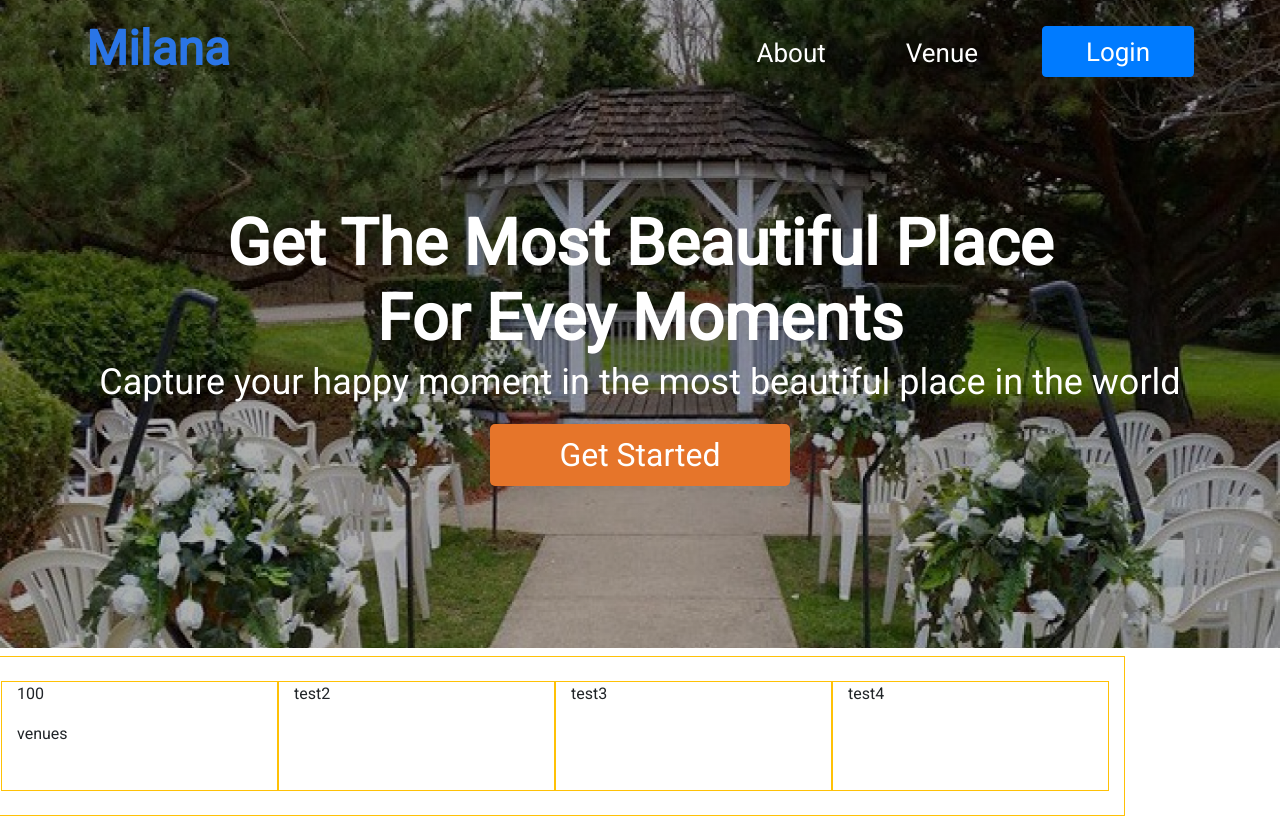
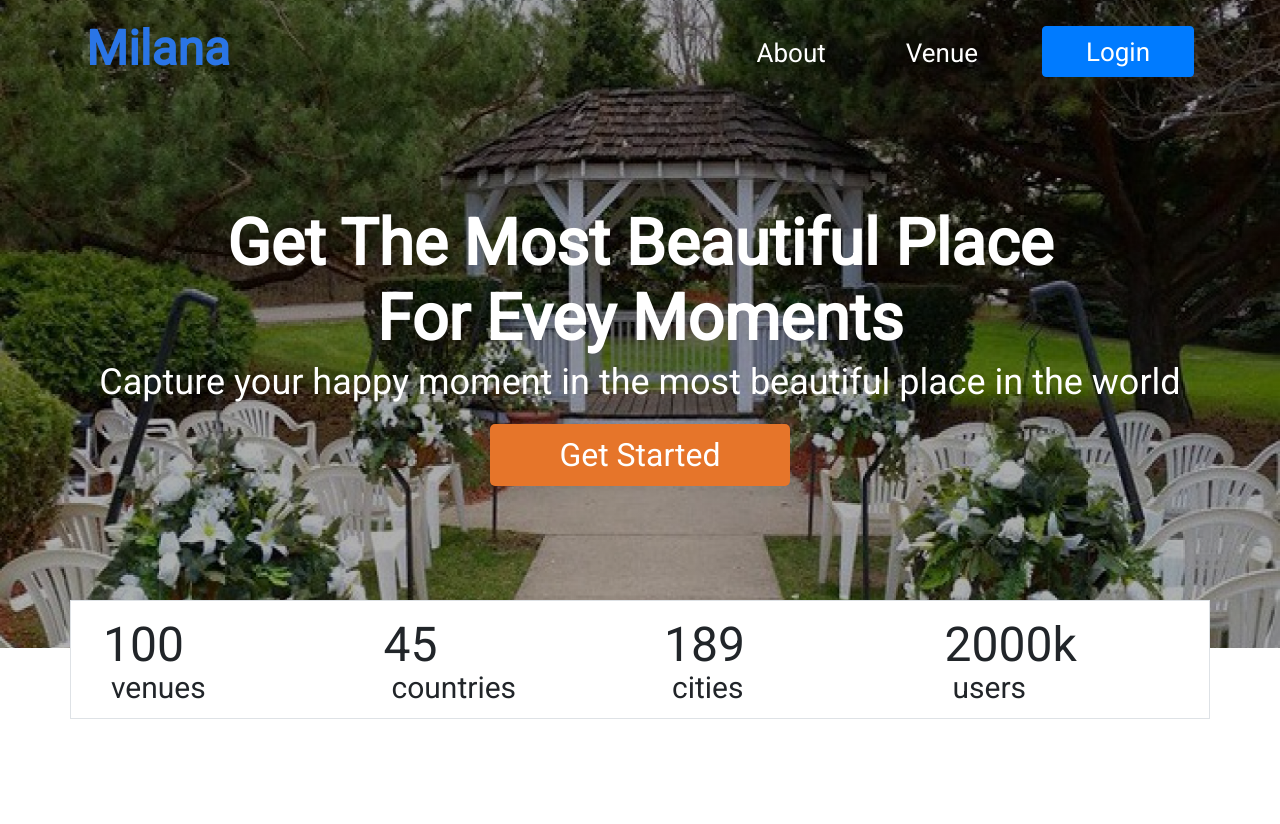
Before and after one commit to ibnubs/FE-GA-6, a plain HTML site: page index.html in a window 1280 px wide. After the commit the page ends 800 px from the top, so only its background shows below. Drawn offline with nearby package versions, Linux system fonts and the light colour scheme.

Commit message:
[ibnu]-add hero info

```diff
--- a/index.html
+++ b/index.html
@@ -37,16 +37,25 @@
       </div>
     </header>
     <main>
-      <section>
-        <div class="row d-flex justify-content-center container-sm border border-warning my-2 py-4" style="height: 160px; width: 100%;">
-          <div class="col border border-warning">
-            <p>100</p>
-            <p>venues</p>
-          </div>
-          <div class="col border border-warning">test2</div>
-          <div class="col border border-warning">test3</div>
-          <div class="col border border-warning">test4</div>
+      <section class="container bg-white mt-n5">
+        <div class="row border border-black p-2">
+        <div class="col">
+          <div class="row num">100</div>
+          <div class="row des">venues</div>
         </div>
+        <div class="col">
+          <div class="row num">45</div>
+          <div class="row des">countries</div>
+        </div>
+        <div class="col">
+          <div class="row num">189</div>
+          <div class="row des">cities</div>
+        </div>
+        <div class="col">
+          <div class="row num">2000k</div>
+          <div class="row des">users</div>
+        </div>
+      </div>
       </section>
 
     </main>
--- a/style.css
+++ b/style.css
@@ -65,3 +65,18 @@ button.btn.btn-getstarted{
     font-weight: 500;
     border-radius: 5px;
 }
+
+div.row.num{
+    font-size: 48px;
+    font-weight: 500;
+    font-style: normal;
+    padding-left: 1.5rem;
+}
+
+div.row.des{
+    font-size: 30px;
+    font-weight: normal;
+    font-style: normal;
+    padding-left: 2rem;
+    margin-top: -1rem;
+}
```
